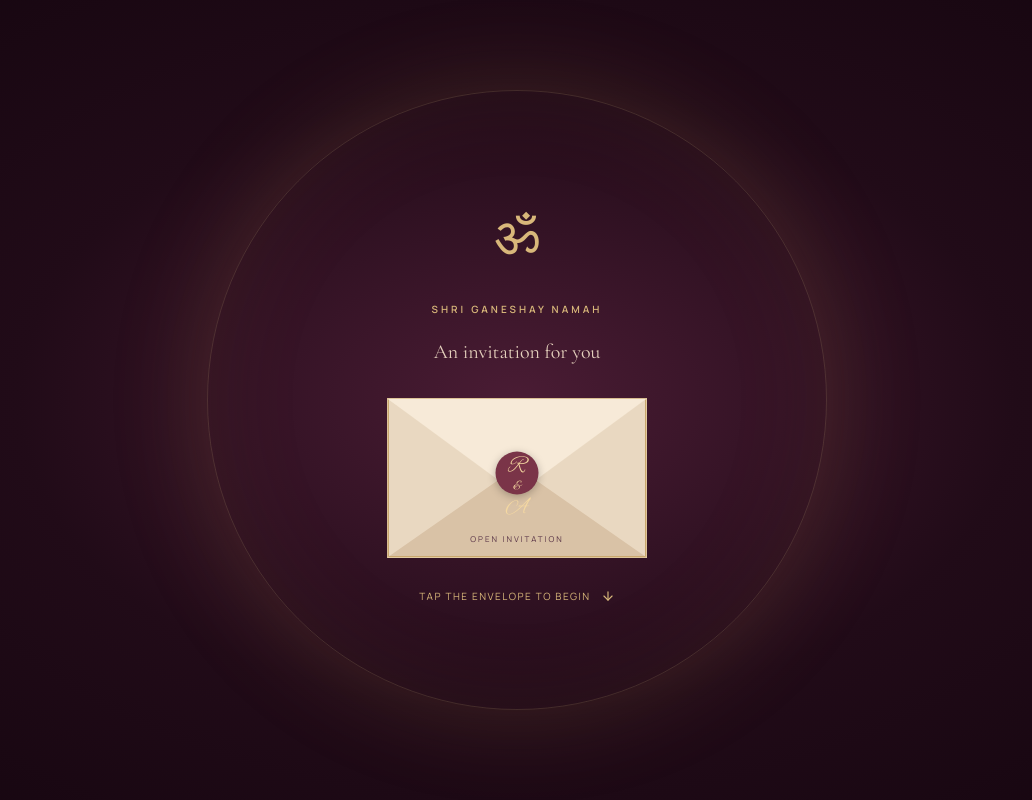
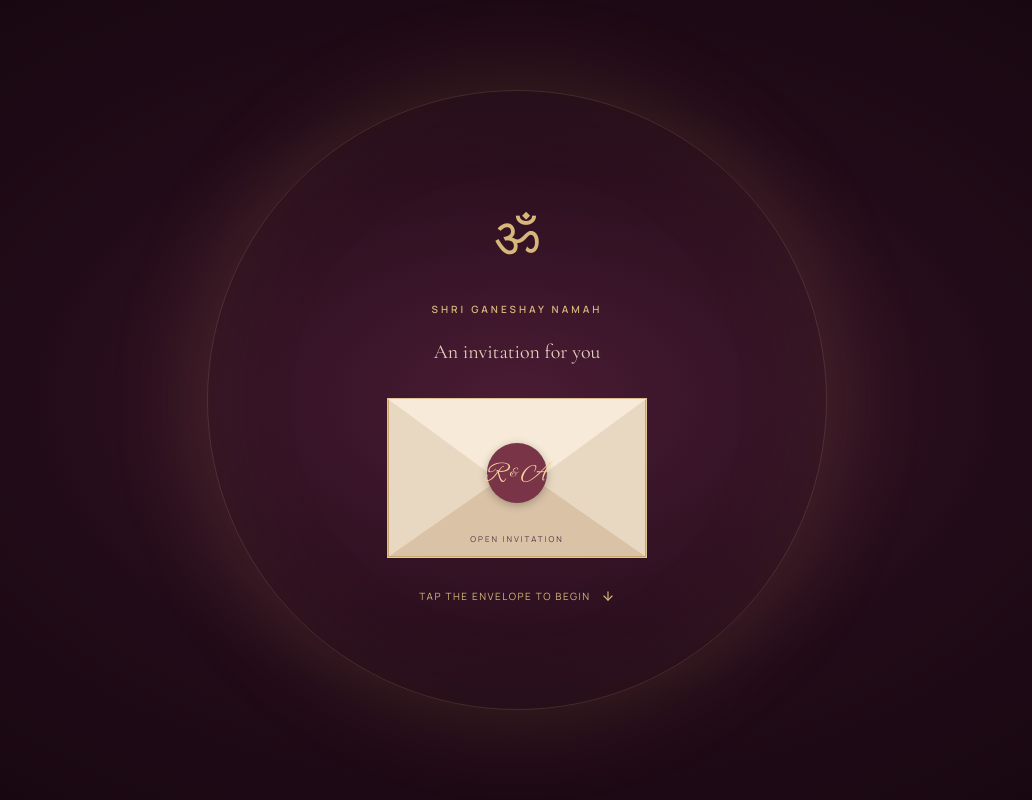
Before and after one commit to 24-amit/anita-ravi-wedding, a React (Vite) app: page / in a window 1280 px wide. Shown: the top 800 px of the page, without its empty margins (123-1155 px from the left). Built offline with nearby package versions, Linux system fonts and the light colour scheme.

Commit message:
Fix envelope seal styling to fit the new monogram properly

```diff
--- a/src/styles.css
+++ b/src/styles.css
@@ -201,17 +201,18 @@ button {
     top: 47%;
     left: 50%;
     transform: translate(-50%, -50%);
-    width: 43px;
-    height: 43px;
+    width: 60px;
+    height: 60px;
     border-radius: 50%;
-    display: grid;
-    place-items: center;
+    display: flex;
+    align-items: center;
+    justify-content: center;
     background: #7a3448;
     color: #f5d8a1;
-    font: 20px 'Cormorant Garamond';
-    box-shadow: 0 2px 8px #0004
+    font: 24px 'Cormorant Garamond';
+    box-shadow: 0 2px 8px #0004;
+    gap: 4px;
 }
-
 .envelope-seal small {
     font: 12px 'Great Vibes'
 }
```
